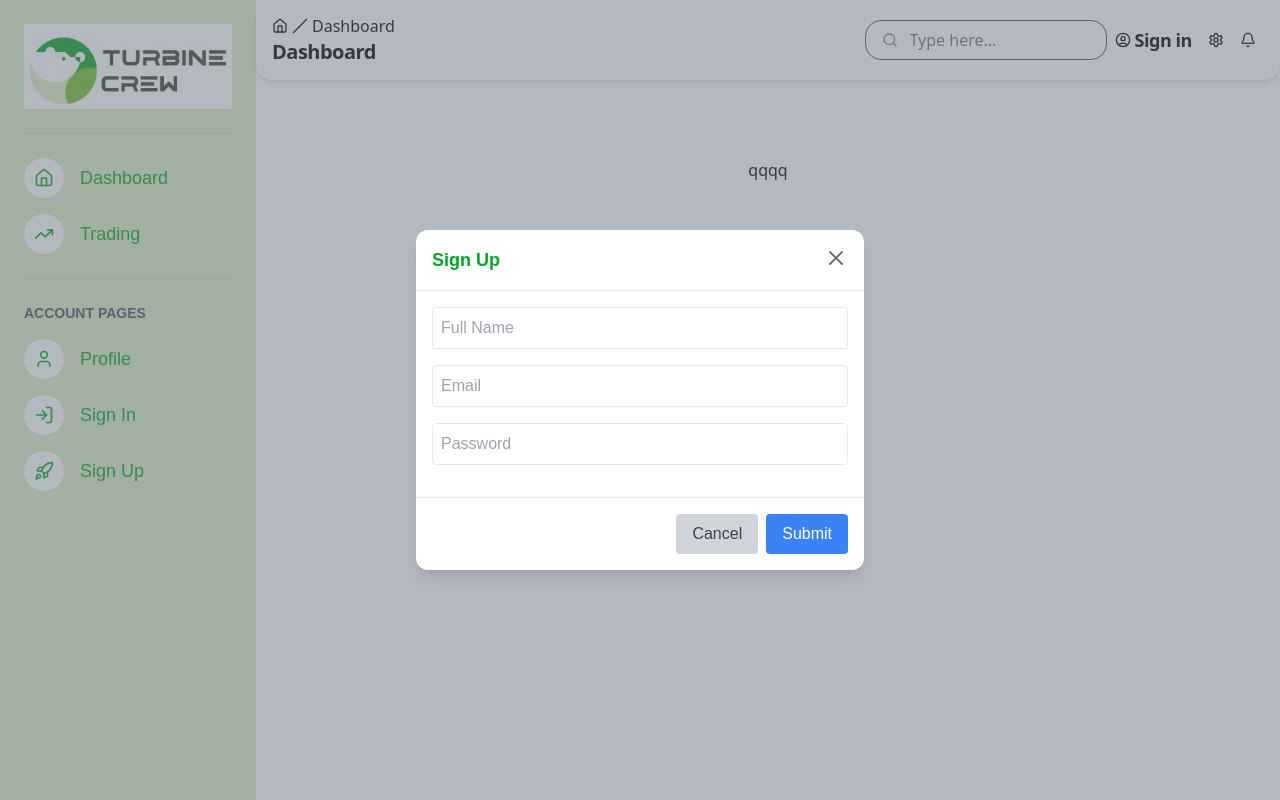
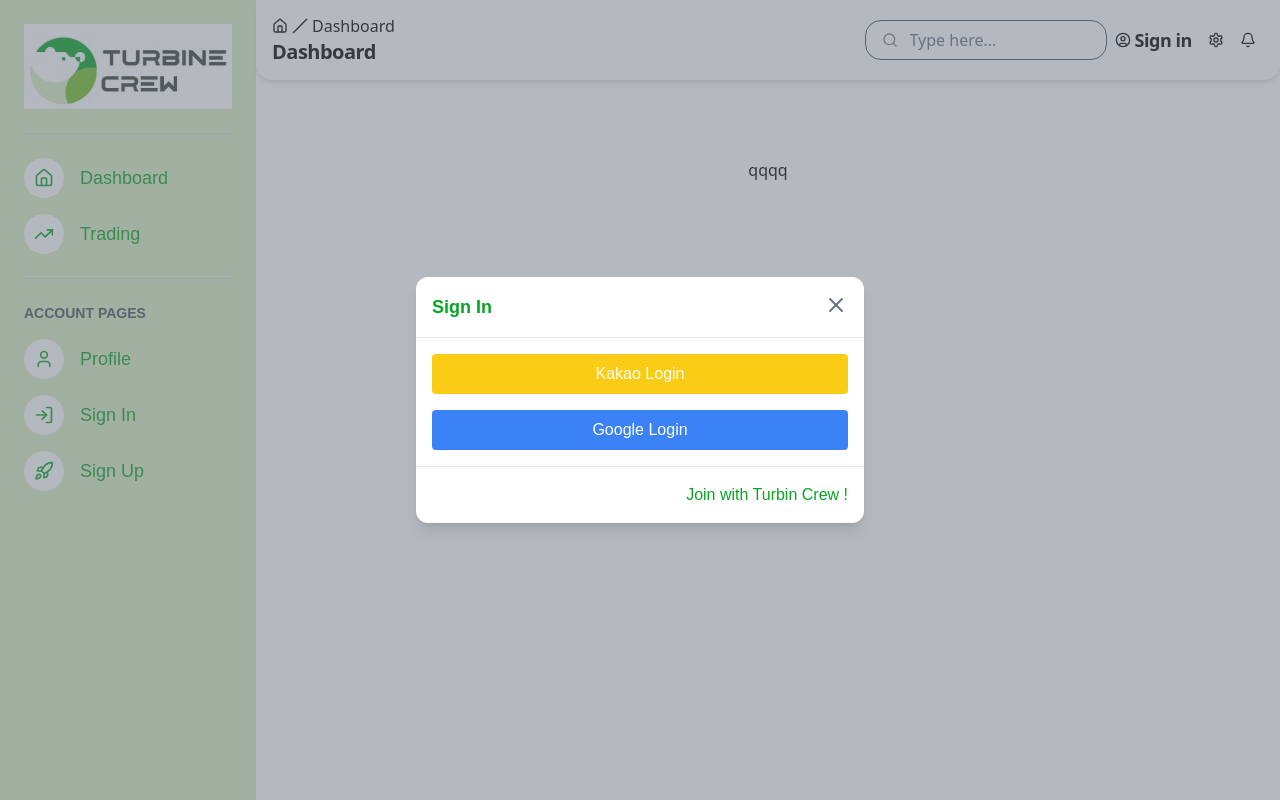
Before and after one commit to turbinecrew/turbin_electrical, a Next.js app: page / in a window 1280 px wide. Both pictures are taken after a click on the button "Sign In". Built offline with nearby package versions, Linux system fonts and the light colour scheme.

Commit message:
🎨: 로그인 회원가입 모달 디자인 수정

```diff
--- a/src/components/custom/header/index.tsx
+++ b/src/components/custom/header/index.tsx
@@ -6,7 +6,7 @@ import { usePathname } from "next/navigation"
 import { useState } from "react"
 
 // `SignInModal`의 named export 확인
-import { SignInModal } from "../modal/sign-in-modal"
+import SignInModal from "../modal/sign-in-modal"
 
 export default function Header() {
 	const pathName = usePathname()
@@ -70,12 +70,11 @@ export default function Header() {
 				<Settings size={16} className="m-2" />
 				<Bell size={16} className="m-2" />
 			</div>
-			{isSignInModalOpen && (
-				<SignInModal
-					isOpen={isSignInModalOpen}
-					closeModal={toggleSignInModal}
-				/>
-			)}
+			{/* SignIn Modal */}
+			<SignInModal
+				isOpen={isSignInModalOpen}
+				setIsOpen={setIsSignInModalOpen}
+			/>
 		</div>
 	)
 }
--- a/src/components/custom/modal/sign-in-modal/index.tsx
+++ b/src/components/custom/modal/sign-in-modal/index.tsx
@@ -10,37 +10,20 @@ export default function SignInModal({
 	return (
 		<Modal isOpen={isOpen} setIsOpen={setIsOpen}>
 			<ModalHeader>
-				<h2>Sign Up</h2>
+				<h1>Sign In</h1>
 			</ModalHeader>
 			<ModalContext>
-				<form>
-					<input
-						type="text"
-						placeholder="Full Name"
-						className="mb-4 w-full rounded border p-2"
-					/>
-					<input
-						type="email"
-						placeholder="Email"
-						className="mb-4 w-full rounded border p-2"
-					/>
-					<input
-						type="password"
-						placeholder="Password"
-						className="mb-4 w-full rounded border p-2"
-					/>
-				</form>
+				<div className="flex flex-col items-center gap-4">
+					<button className="w-full rounded bg-yellow-400 px-4 py-2 text-white hover:bg-yellow-500">
+						Kakao Login
+					</button>
+					<button className="w-full rounded bg-blue-500 px-4 py-2 text-white hover:bg-blue-600">
+						Google Login
+					</button>
+				</div>
 			</ModalContext>
 			<ModalFooter>
-				<button
-					className="rounded bg-gray-300 px-4 py-2 text-gray-700 hover:bg-gray-400"
-					onClick={() => setIsOpen(false)}
-				>
-					Cancel
-				</button>
-				<button className="rounded bg-blue-500 px-4 py-2 text-white hover:bg-blue-600">
-					Submit
-				</button>
+				<h3>Join with Turbin Crew !</h3>
 			</ModalFooter>
 		</Modal>
 	)
--- a/src/components/custom/modal/sign-up-modal/index.tsx
+++ b/src/components/custom/modal/sign-up-modal/index.tsx
@@ -10,37 +10,20 @@ export default function SignUpModal({
 	return (
 		<Modal isOpen={isOpen} setIsOpen={setIsOpen}>
 			<ModalHeader>
-				<h2>Sign Up</h2>
+				<h1>Sign Up</h1>
 			</ModalHeader>
 			<ModalContext>
-				<form>
-					<input
-						type="text"
-						placeholder="Full Name"
-						className="mb-4 w-full rounded border p-2"
-					/>
-					<input
-						type="email"
-						placeholder="Email"
-						className="mb-4 w-full rounded border p-2"
-					/>
-					<input
-						type="password"
-						placeholder="Password"
-						className="mb-4 w-full rounded border p-2"
-					/>
-				</form>
+				<div className="flex flex-col items-center gap-4">
+					<button className="w-full rounded bg-yellow-400 px-4 py-2 text-white hover:bg-yellow-500">
+						Kakao Sign up
+					</button>
+					<button className="w-full rounded bg-blue-500 px-4 py-2 text-white hover:bg-blue-600">
+						Google Sign up
+					</button>
+				</div>
 			</ModalContext>
 			<ModalFooter>
-				<button
-					className="rounded bg-gray-300 px-4 py-2 text-gray-700 hover:bg-gray-400"
-					onClick={() => setIsOpen(false)}
-				>
-					Cancel
-				</button>
-				<button className="rounded bg-blue-500 px-4 py-2 text-white hover:bg-blue-600">
-					Submit
-				</button>
+				<h3>Join with Turbin Crew !</h3>
 			</ModalFooter>
 		</Modal>
 	)
```
